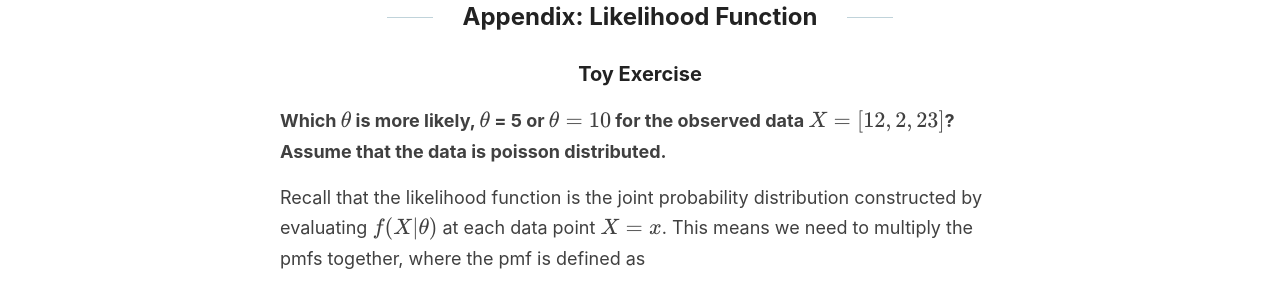
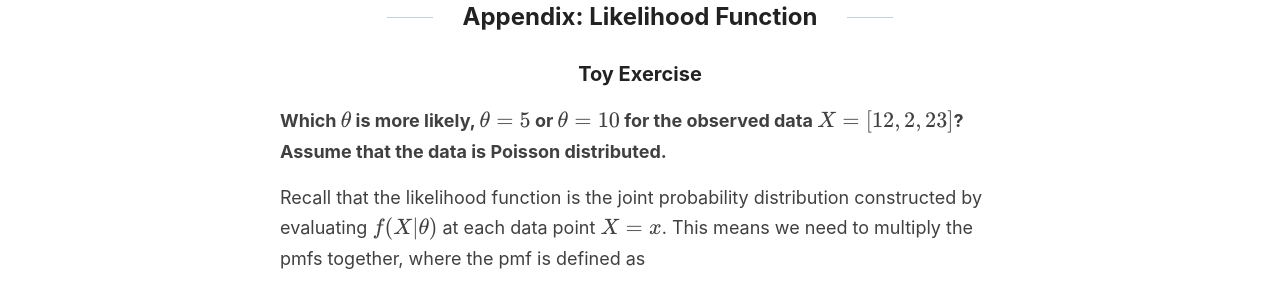
Before and after one commit to kayleeisokay/kayleeisokay.github.io, a Jekyll site: the page built from _posts/2024-08-11-conjugate-priors.md, in a window 1280 px wide and 900 px high, scrolled down 5450 px. Shown: the part 155-449 px from the top of the window. Built offline with Jekyll 4.4.1, drawn with Linux system fonts in a browser that asks for light colours.

Commit message:
small fix

```diff
--- a/_posts/2024-08-11-conjugate-priors.md
+++ b/_posts/2024-08-11-conjugate-priors.md
@@ -174,7 +174,7 @@ Given the data we observed, our expected number of bike shares per hour will be
 
 ### Toy Exercise
 
-**Which $\theta$ is more likely, $\theta$ = 5 or $\theta = 10$ for the observed data $X = [12, 2, 23]$? Assume that the data is poisson distributed.**
+**Which $\theta$ is more likely, $\theta = 5$ or $\theta = 10$ for the observed data $X = [12, 2, 23]$? Assume that the data is Poisson distributed.**
 
 Recall that the likelihood function is the joint probability distribution constructed by evaluating $f(X \vert \theta)$ at each data point $X=x$. This means we need to multiply the pmfs together, where the pmf is defined as
 
```
